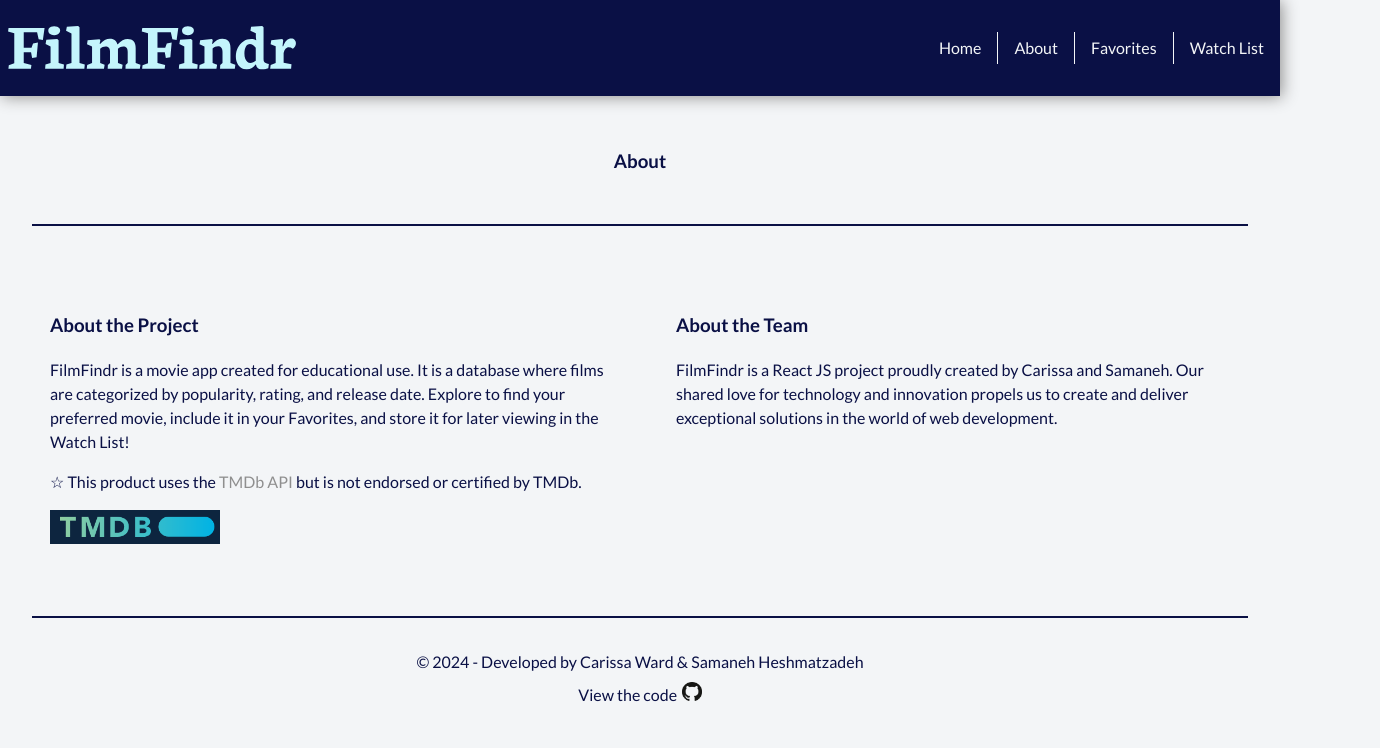
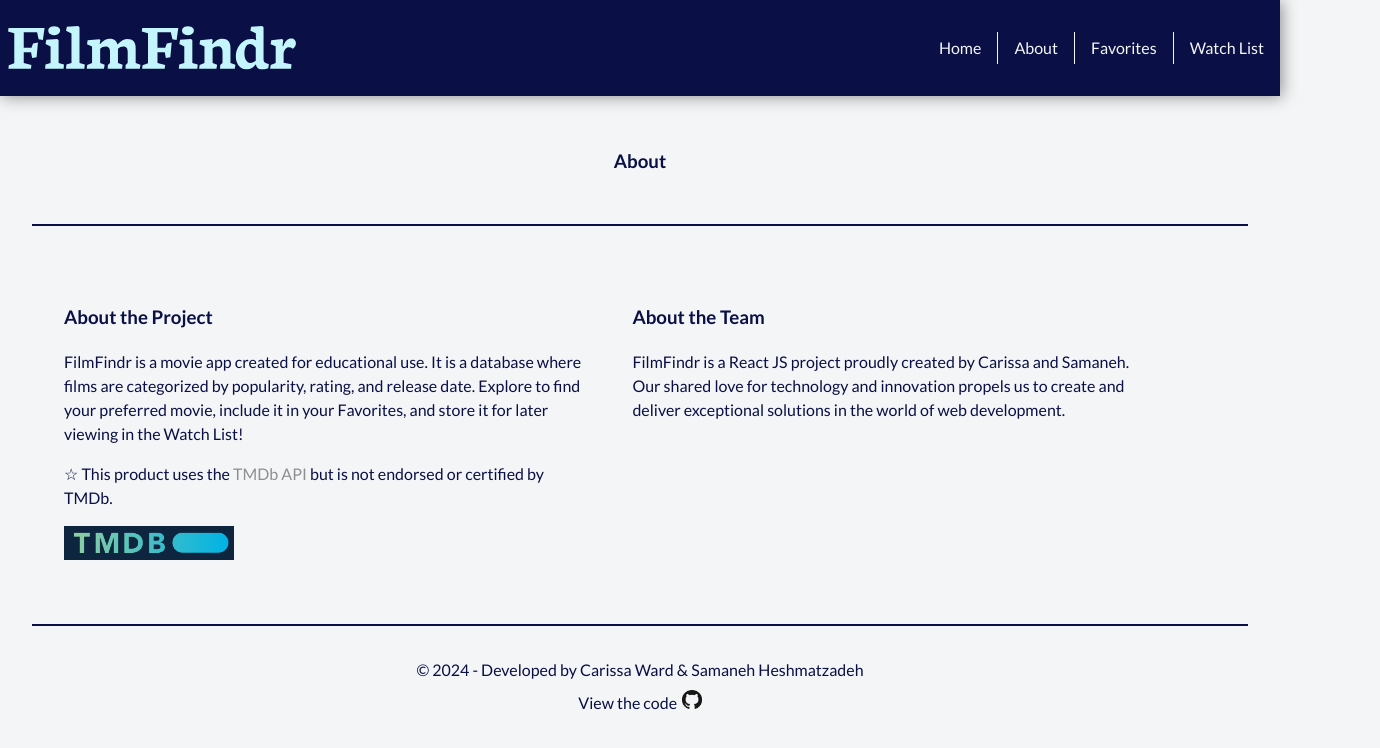
Before and after one commit to wardcarissa93/movie-app, a React (Vite) app: page /about in a window 1280 px wide. Shown: the top 748 px of the page, 1380 px wide, since content can reach past the window. Built offline with nearby package versions, Linux system fonts and the light colour scheme.

Commit message:
minor changes made to body and about page styling

```diff
--- a/src/index.css
+++ b/src/index.css
@@ -27,6 +27,7 @@ body {
   display: flex;
   min-width: 320px;
   min-height: 100vh;
+  overflow-x: hidden;
 }
 
 h1 {
--- a/src/styles/About.scss
+++ b/src/styles/About.scss
@@ -23,7 +23,8 @@
         display: grid;
         grid-template-columns: repeat(1, 1fr);
         gap: 3.125rem; // Gap between grid items
-        padding: 3.125rem; // Padding for the container
+        width: 90%;
+        margin: 3.625rem auto;
 
         @media (min-width: 640px) {
             display: grid;
```
